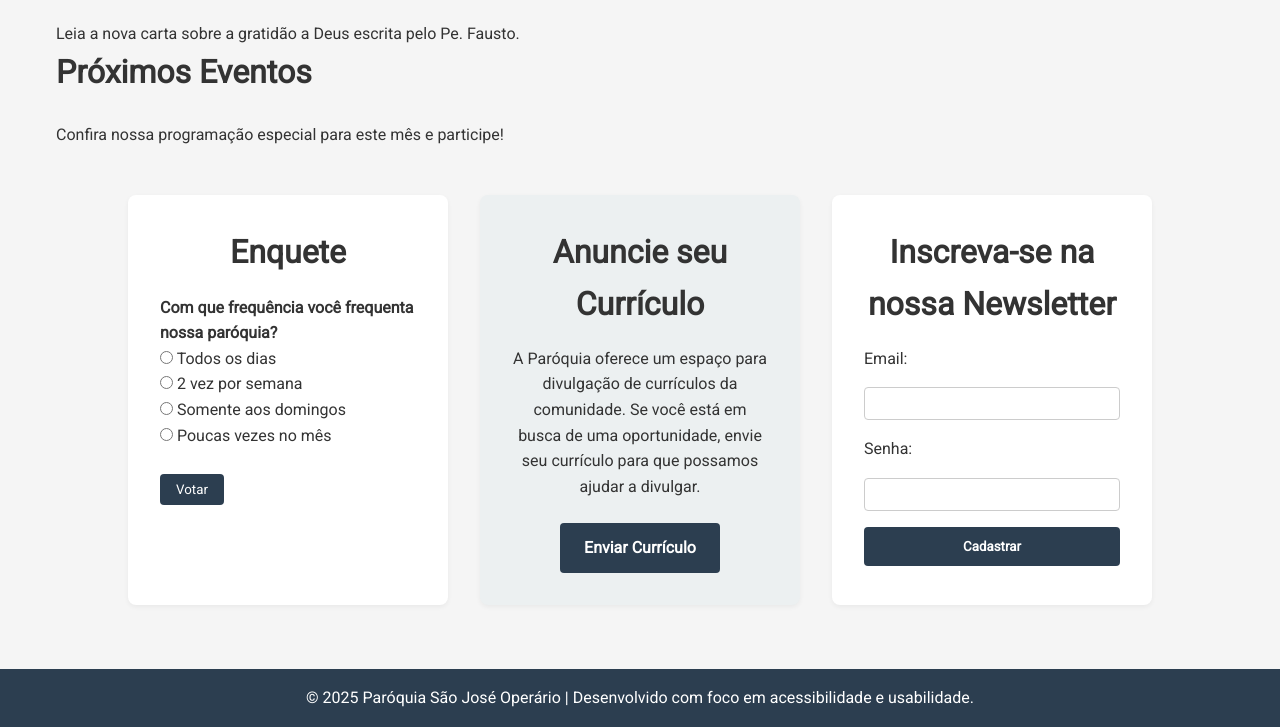
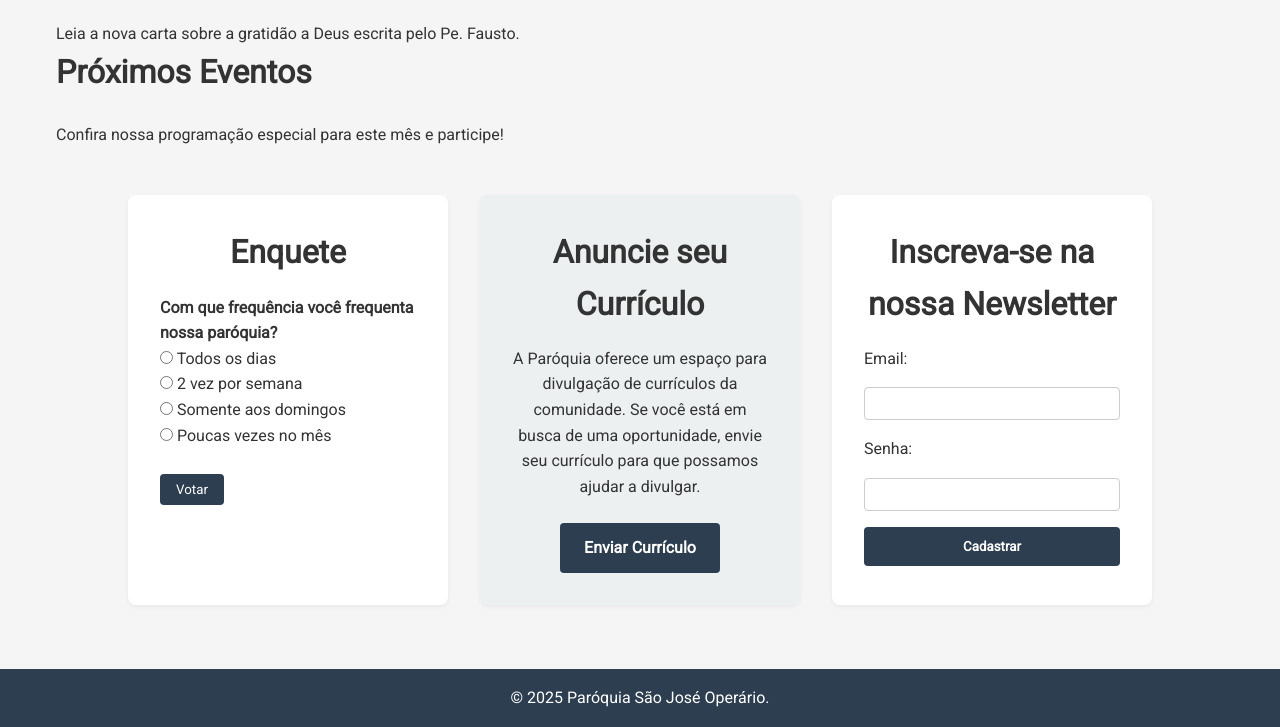
Before and after one commit to SergioLemosss/Atividade-Redesign-de-p-gina-web, a plain HTML site: page index.html in a window 1280 px wide. Shown: the part 1408-2135 px from the top of the page. Drawn offline with Linux system fonts and the light colour scheme.

Commit message:
Update index.html

```diff
--- a/index.html
+++ b/index.html
@@ -254,7 +254,7 @@
   </main>
 
   <footer>
-    <p>&copy; 2025 Paróquia São José Operário | Desenvolvido com foco em acessibilidade e usabilidade.</p>
+    <p>&copy; 2025 Paróquia São José Operário.</p>
   </footer>
 </body>
 </html>
```
